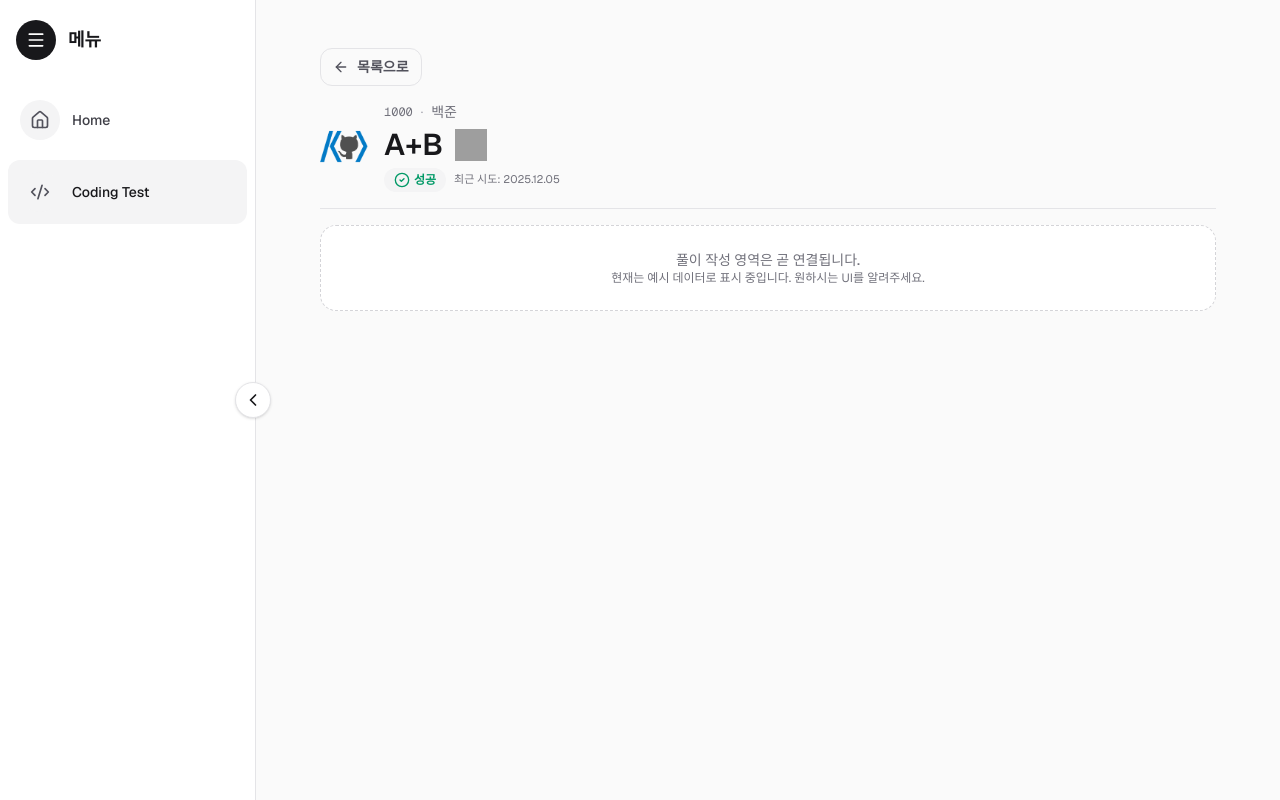
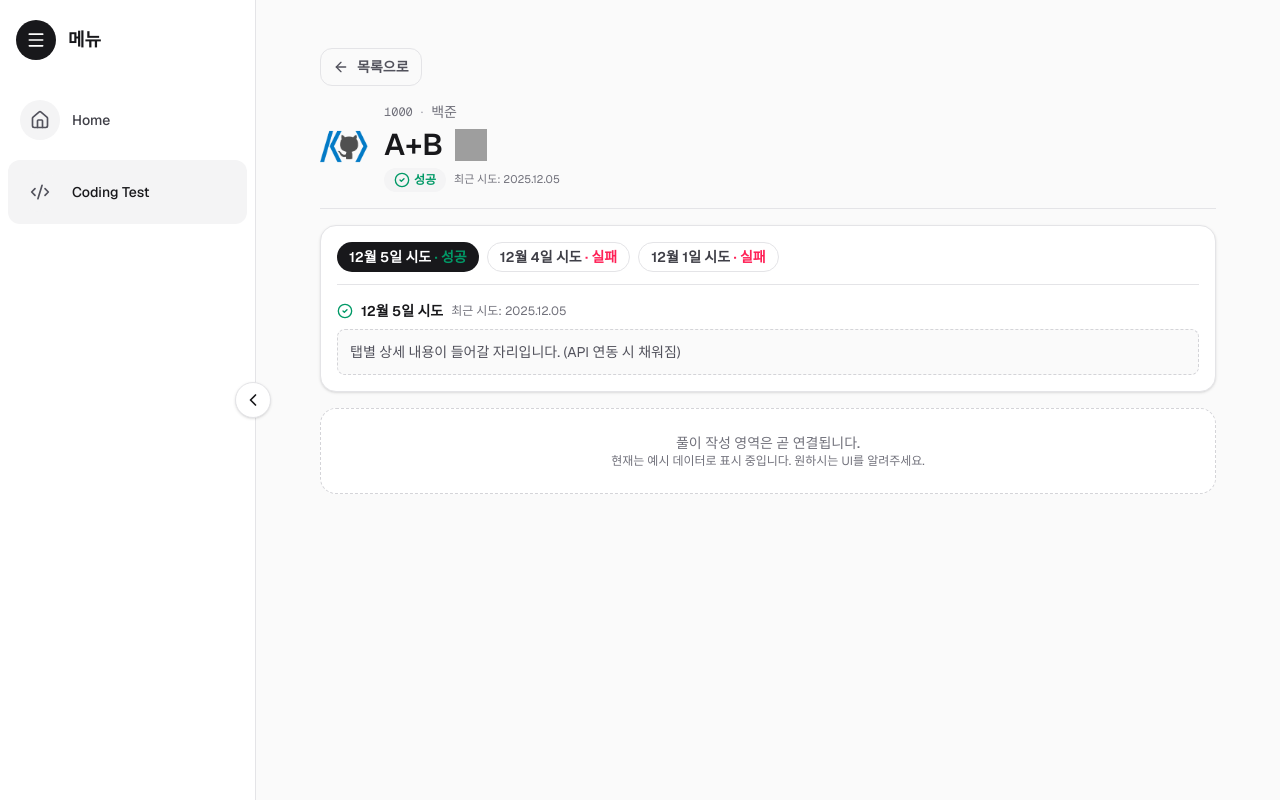
Before and after one commit to dev-ouk/dev_ouk-front, a Next.js app: page /coding-test/solve in a window 1280 px wide. Built offline with nearby package versions, Linux system fonts and the light colour scheme; grey boxes are pictures that could not be loaded.

Commit message:
[2025.12.09] 문제 풀이 작성 UI 본문 부분 - 탭 분리

```diff
--- a/src/app/coding-test/solve/page.tsx
+++ b/src/app/coding-test/solve/page.tsx
@@ -2,7 +2,7 @@
 
 import Image from "next/image";
 import Link from "next/link";
-import { useMemo } from "react";
+import { useMemo, useState } from "react";
 import { ArrowLeft, CheckCircle2, XCircle } from "lucide-react";
 import { SidebarLayout } from "../../_components/sidebar-layout";
 
@@ -68,6 +68,8 @@ export default function SolvePage({
 }: {
   searchParams: SearchParams;
 }) {
+  const [activeTab, setActiveTab] = useState(0);
+
   const data = useMemo(() => {
     const parsedDifficulty = searchParams.difficulty ? Number(searchParams.difficulty) : null;
     const difficulty =
@@ -85,6 +87,13 @@ export default function SolvePage({
       },
     };
   }, [searchParams]);
+
+  // API 연동 전: 최근 시도/상태 탭용 가짜 데이터
+  const attempts = [
+    { title: "12월 5일 시도", verdict: "AC", attemptedAt: "2025-12-05T13:45:00Z" },
+    { title: "12월 4일 시도", verdict: "WA", attemptedAt: "2025-12-04T21:10:00Z" },
+    { title: "12월 1일 시도", verdict: "WA", attemptedAt: "2025-12-01T09:05:00Z" },
+  ];
 
   const meta = getMeta(data.site);
 
@@ -168,6 +177,50 @@ export default function SolvePage({
           </div>
         </div>
 
+        <div className="rounded-2xl border border-zinc-200 bg-white p-4 shadow-sm">
+          <div className="flex flex-wrap gap-2 border-b border-zinc-200 pb-3">
+            {attempts.map((attempt, idx) => {
+              const { label, className } = getVerdictDisplay(attempt.verdict);
+              return (
+                <button
+                  key={idx}
+                  type="button"
+                  onClick={() => setActiveTab(idx)}
+                  className={`rounded-full px-3 py-1 text-sm font-semibold transition ${
+                    activeTab === idx
+                      ? "bg-zinc-900 text-white"
+                      : "border border-zinc-200 text-zinc-700 hover:border-zinc-300"
+                  }`}
+                >
+                  {attempt.title} <span className={className}>· {label}</span>
+                </button>
+              );
+            })}
+          </div>
+
+          <div className="mt-4 space-y-2">
+            {(() => {
+              const attempt = attempts[activeTab] ?? attempts[0];
+              const verdictDisplay = getVerdictDisplay(attempt.verdict);
+              const Icon = verdictDisplay.Icon;
+              return (
+                <>
+                  <div className="flex items-center gap-2 text-sm">
+                    <Icon className={`h-4 w-4 ${verdictDisplay.className}`} aria-hidden="true" />
+                    <span className="font-semibold text-zinc-900">{attempt.title}</span>
+                    <span className="text-xs text-zinc-500">
+                      최근 시도: {formatAttemptedAt(attempt.attemptedAt)}
+                    </span>
+                  </div>
+                  <p className="rounded-lg border border-dashed border-zinc-300 bg-zinc-50 p-3 text-sm text-zinc-600">
+                    탭별 상세 내용이 들어갈 자리입니다. (API 연동 시 채워짐)
+                  </p>
+                </>
+              );
+            })()}
+          </div>
+        </div>
+
         <section className="rounded-2xl border border-dashed border-zinc-300 bg-white p-6 text-center text-zinc-500">
           <p className="text-sm font-medium">풀이 작성 영역은 곧 연결됩니다.</p>
           <p className="text-xs">현재는 예시 데이터로 표시 중입니다. 원하시는 UI를 알려주세요.</p>
```
